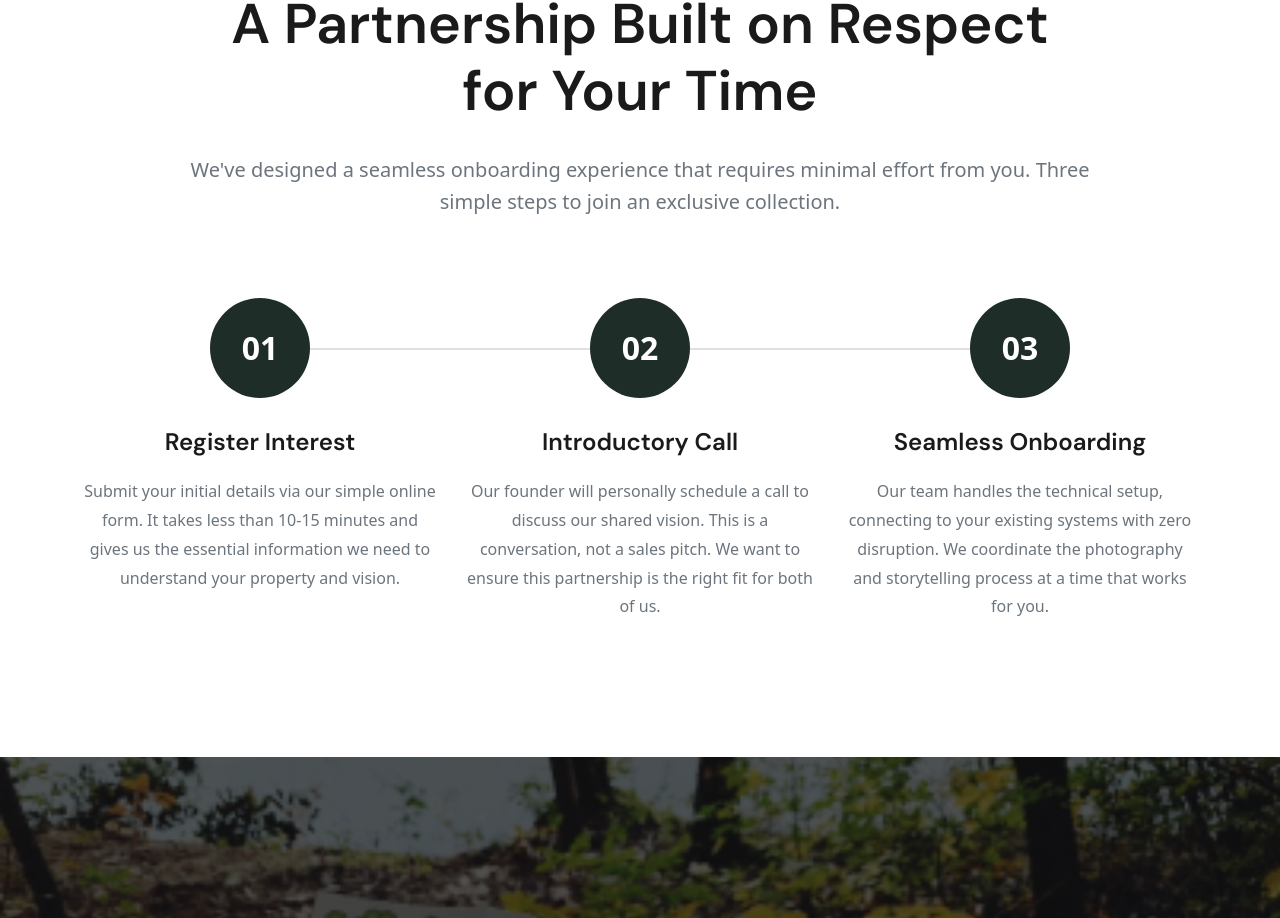
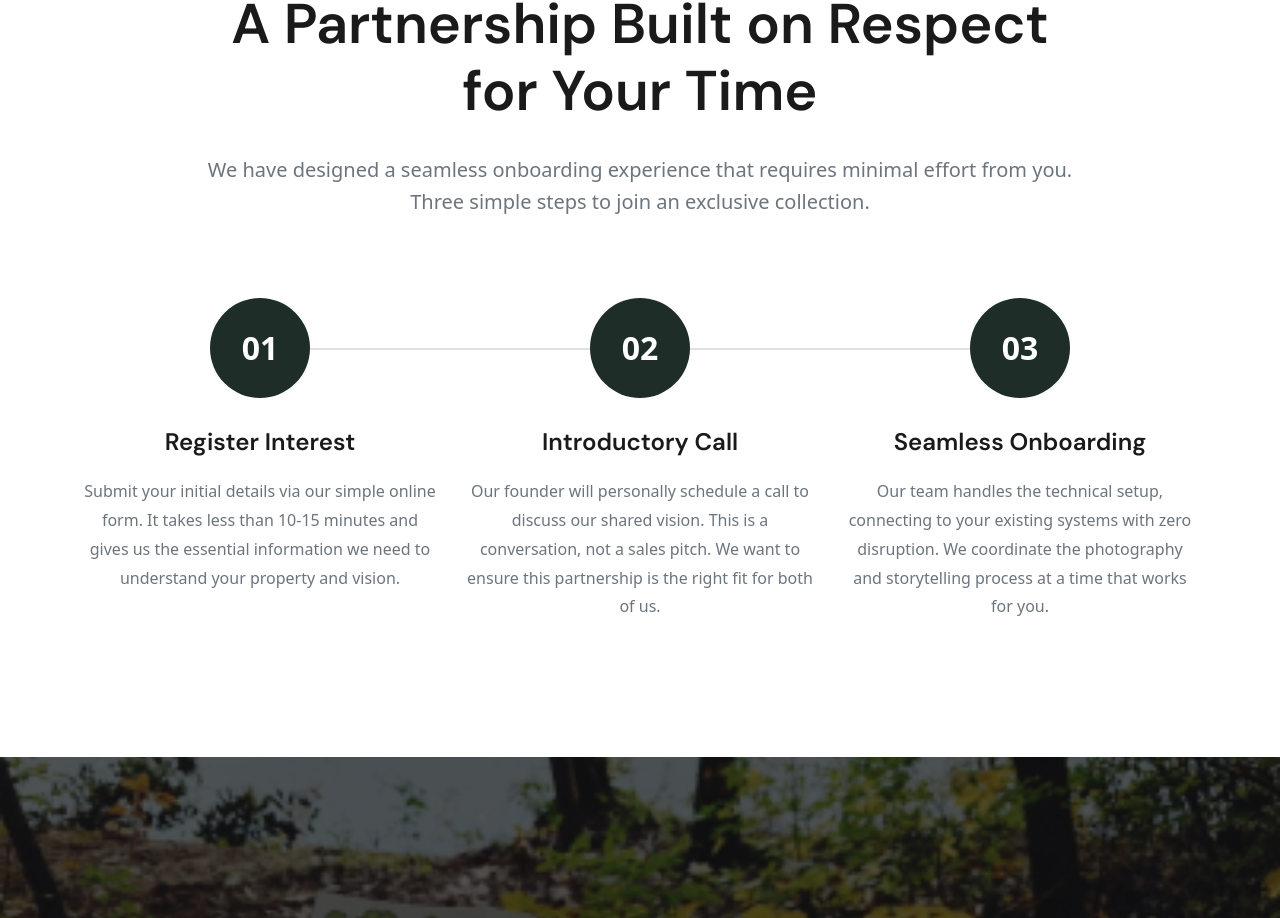
Before and after one commit to CodeNChill9/Curated_Lodges_Frontend, a Next.js app: page /curated_lodges in a window 1280 px wide. Shown: the part 4696-5614 px from the top of the page. Built offline with nearby package versions, Linux system fonts and the light colour scheme.

Commit message:
Updated UI

```diff
--- a/src/app/curated_lodges/page.jsx
+++ b/src/app/curated_lodges/page.jsx
@@ -1051,7 +1051,7 @@ const CuratedLodgesPage = () => {
               A Partnership Built on Respect for Your Time
             </h2>
             <p className="onboarding-subtitle">
-              We&apos;ve designed a seamless onboarding experience that requires minimal effort from you. Three simple steps to join an exclusive collection.
+              We have designed a seamless onboarding experience that requires minimal effort from you. Three simple steps to join an exclusive collection.
             </p>
           </div>
 
--- a/src/app/page.jsx
+++ b/src/app/page.jsx
@@ -976,7 +976,7 @@ const CuratedLodgesPage = () => {
                   </h2>
                   <div className="spotlight-underline"></div>
                   <p className="spotlight-description">
-                    We understand that your focus needs to be on your guests, not on managing complex booking systems. That&apos;s why we&apos;ve built an intuitive admin dashboard that puts you in complete control—without the complexity. Set your availability with a simple calendar, manage bookings with a click, and let our system handle guest confirmations automatically. No technical expertise required. Real-time updates ensure your property is always accurately represented online—all without any manual synchronization or technical headaches. No complex processes. Just a seamless, elegant connection that works in the background, so you can focus on what you do best.
+                    We understand that your focus needs to be on your guests, not on managing complex booking systems. That is why we have built an intuitive admin dashboard that puts you in complete control—without the complexity. Set your availability with a simple calendar, manage bookings with a click, and let our system handle guest confirmations automatically. No technical expertise required. Real-time updates ensure your property is always accurately represented online—all without any manual synchronization or technical headaches. No complex processes. Just a seamless, elegant connection that works in the background, so you can focus on what you do best.
                     {/* We understand that your focus needs to be on your guests,
                     not on managing multiple booking platforms. That's why we've
                     built a system that integrates directly with your existing
```
